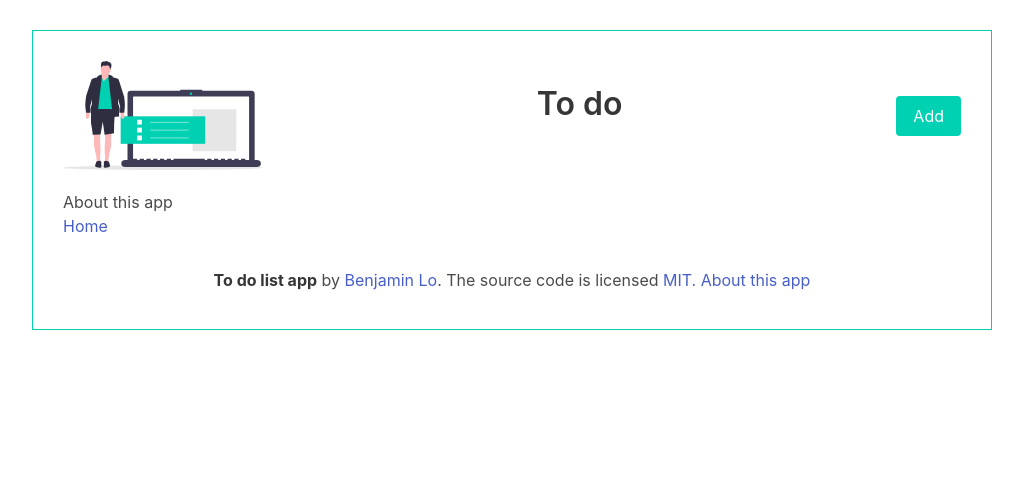
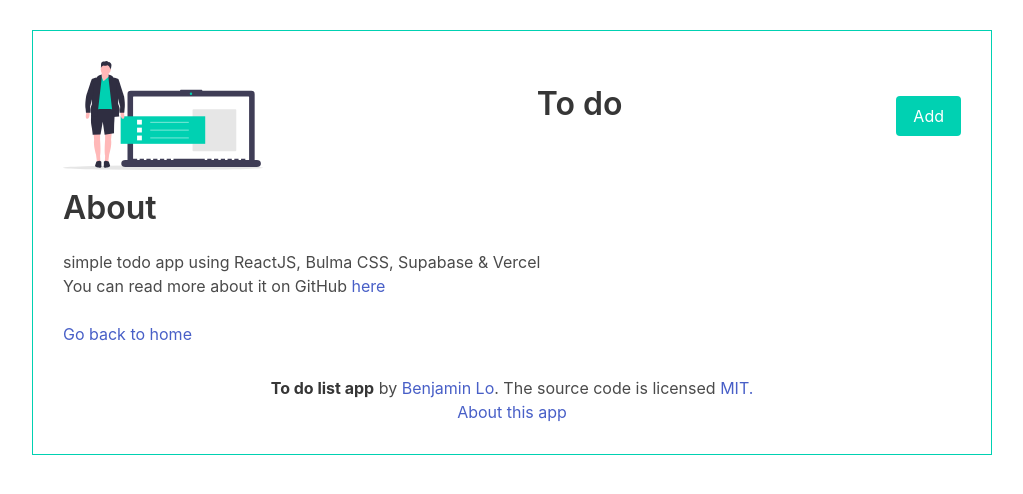
Before and after one commit to benji011/react-todo, a React (Create React App) app: page /about in a window 1280 px wide. Shown: the top 494 px of the page, without its empty margins (128-1151 px from the left). Built offline with nearby package versions, Linux system fonts and the light colour scheme; no server answers; data requests are answered from the project's data file.

Commit message:
fix: cleanup

```diff
--- a/public/index.html
+++ b/public/index.html
@@ -15,7 +15,7 @@
       rel="stylesheet"
       href="https://cdn.jsdelivr.net/npm/bulma@0.9.2/css/bulma.min.css"
     />
-    <title>Task tracker</title>
+    <title>React TODO list | Benjamin Lo</title>
   </head>
   <body>
     <noscript>You need to enable JavaScript to run this app.</noscript>
--- a/src/components/About.tsx
+++ b/src/components/About.tsx
@@ -3,8 +3,14 @@ import { Link } from "react-router-dom";
 const About = () => {
   return (
     <div>
-      <h1>About this app</h1>
-      <Link to="/">Home</Link>
+      <h1 className="title">About</h1>
+      <p> simple todo app using ReactJS, Bulma CSS, Supabase & Vercel</p>
+      <p>
+        You can read more about it on GitHub{" "}
+        <a href="https://github.com/benji011/react-todo">here</a>
+      </p>
+      <br />
+      <Link to="/">Go back to home</Link>
     </div>
   );
 };
--- a/src/components/Footer.tsx
+++ b/src/components/Footer.tsx
@@ -8,6 +8,7 @@ const Footer = () => {
         <a href="https://benjaminlo.io">Benjamin Lo</a>. The source code is
         licensed
         <a href="http://opensource.org/licenses/mit-license.php"> MIT. </a>
+        <br />
         <Link to="/about">About this app</Link>
       </p>
     </footer>
```
